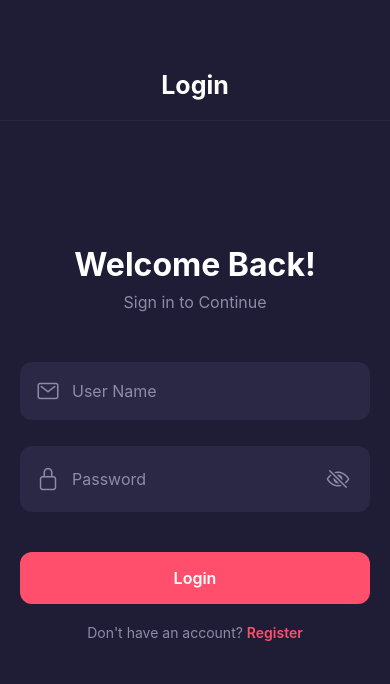
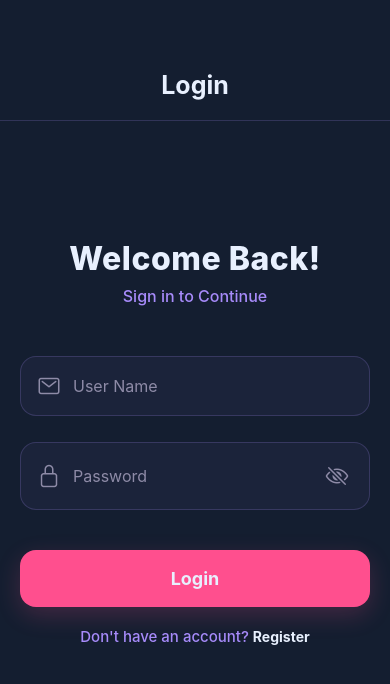
Before and after one commit to Abdulrahman-G-Alfahad/Capstone-Project-2025-App, a React Native app in the folder Bwaihy/: screen /Login in a window 390 px wide. Shown: the top 684 px of the page. Built offline with nearby package versions, Linux system fonts and the light colour scheme.

Commit message:
fixed UI

```diff
--- a/Bwaihy/App.js
+++ b/Bwaihy/App.js
@@ -10,7 +10,7 @@ import UserContext from "./src/context/UserContext";
 import AccountContext from "./src/context/AccountContext";
 import BusinessDashboard from "./src/screens/Business/businessDashboard";
 import jwtDecode from "jwt-decode";
-import FamilyTieDetails from "./src/screens/Home/FamilyTieDetails";
+
 
 export default function App() {
   const queryClient = new QueryClient();
@@ -30,8 +30,8 @@ export default function App() {
   };
 
   useEffect(() => {
-    checkToken();
-    // deleteToken();
+    // checkToken();
+    deleteToken();
   }, []);
 
   const renderDashboard = () => {
@@ -58,9 +58,6 @@ export default function App() {
       </QueryClientProvider>
     </NavigationContainer>
 
-    // <View style={styles.container}>
-    //   <FamilyTieDetails />
-    // </View>
   );
 }
 
--- a/Bwaihy/src/components/FaceID.js
+++ b/Bwaihy/src/components/FaceID.js
@@ -531,112 +531,108 @@ const FaceID = ({
 const styles = StyleSheet.create({
   modalOverlay: {
     flex: 1,
-    backgroundColor: "rgba(31, 29, 53, 0.95)",
+    backgroundColor: "rgba(20, 30, 48, 0.95)",
     justifyContent: "center",
     alignItems: "center",
   },
   modalContent: {
-    backgroundColor: "#2a2844",
+    backgroundColor: "#141E30",
     borderRadius: 24,
     padding: 32,
     width: "90%",
     alignItems: "center",
-    shadowColor: "#000",
+    shadowColor: "#A78BFA",
     shadowOffset: {
       width: 0,
       height: 8,
     },
-    shadowOpacity: 0.44,
-    shadowRadius: 10.32,
+    shadowOpacity: 0.2,
+    shadowRadius: 24,
     elevation: 16,
     borderWidth: 1,
-    borderColor: "rgba(255, 255, 255, 0.1)",
+    borderColor: "rgba(167, 139, 250, 0.2)",
   },
   modalTitle: {
     fontSize: 28,
     fontWeight: "800",
-    color: "#fff",
+    color: "#E8F0FE",
     textAlign: "center",
     marginBottom: 16,
-    textShadowColor: "rgba(255, 79, 109, 0.3)",
-    textShadowOffset: { width: 0, height: 2 },
-    textShadowRadius: 4,
+    letterSpacing: 0.5,
   },
   modalSubtitle: {
     fontSize: 16,
-    color: "#9991b1",
+    color: "rgba(232, 240, 254, 0.6)",
     textAlign: "center",
     marginBottom: 32,
     lineHeight: 24,
     paddingHorizontal: 20,
+    fontWeight: "500",
   },
   faceIDIconContainer: {
     marginVertical: 24,
     alignItems: "center",
-    backgroundColor: "rgba(255, 79, 109, 0.1)",
+    backgroundColor: "rgba(255, 79, 142, 0.1)",
     padding: 24,
     borderRadius: 50,
     borderWidth: 2,
-    borderColor: "rgba(255, 79, 109, 0.2)",
+    borderColor: "rgba(255, 79, 142, 0.2)",
   },
   confirmButton: {
     width: "100%",
-    backgroundColor: "#FF4F6D",
+    backgroundColor: "#FF4F8E",
     padding: 18,
     borderRadius: 16,
     marginBottom: 16,
-    shadowColor: "#FF4F6D",
+    shadowColor: "#FF4F8E",
     shadowOffset: {
       width: 0,
-      height: 4,
+      height: 8,
     },
-    shadowOpacity: 0.3,
-    shadowRadius: 5.46,
-    elevation: 9,
+    shadowOpacity: 0.2,
+    shadowRadius: 24,
+    elevation: 8,
   },
   confirmButtonText: {
-    color: "#fff",
+    color: "#E8F0FE",
     fontSize: 18,
     fontWeight: "700",
     textAlign: "center",
-    textShadowColor: "rgba(0, 0, 0, 0.25)",
-    textShadowOffset: { width: 0, height: 1 },
-    textShadowRadius: 2,
   },
   cancelButton: {
     width: "100%",
   },
   cancelButtonText: {
-    color: "#9991b1",
-    fontSize: 16,
-    fontWeight: "600",
+    color: "rgba(232, 240, 254, 0.6)",
+    fontSize: 15,
+    fontWeight: "500",
     textAlign: "center",
   },
   faceIOModalOverlay: {
     flex: 1,
-    backgroundColor: "rgba(31, 29, 53, 0.98)",
+    backgroundColor: "rgba(20, 30, 48, 0.98)",
     justifyContent: "center",
     alignItems: "center",
   },
   faceIOModalContent: {
     flex: 1,
     width: "100%",
-    backgroundColor: "#2a2844",
+    backgroundColor: "#141E30",
     borderRadius: 24,
     overflow: "hidden",
     margin: 16,
     marginTop: 60,
     marginBottom: 30,
-    shadowColor: "#000",
+    shadowColor: "#A78BFA",
     shadowOffset: {
       width: 0,
       height: 8,
     },
-    shadowOpacity: 0.44,
-    shadowRadius: 10.32,
+    shadowOpacity: 0.2,
+    shadowRadius: 24,
     elevation: 16,
     borderWidth: 1,
-    borderColor: "rgba(255, 255, 255, 0.1)",
+    borderColor: "rgba(167, 139, 250, 0.2)",
   },
   faceIOHeader: {
     flexDirection: "row",
@@ -644,21 +640,19 @@ const styles = StyleSheet.create({
     alignItems: "center",
     paddingHorizontal: 20,
     paddingVertical: 16,
-    backgroundColor: "#1f1d35",
+    backgroundColor: "#141E30",
     borderBottomWidth: 1,
-    borderBottomColor: "rgba(255, 255, 255, 0.1)",
+    borderBottomColor: "rgba(167, 139, 250, 0.2)",
   },
   faceIOHeaderText: {
     fontSize: 20,
     fontWeight: "700",
-    color: "#fff",
-    textShadowColor: "rgba(255, 79, 109, 0.3)",
-    textShadowOffset: { width: 0, height: 1 },
-    textShadowRadius: 2,
+    color: "#E8F0FE",
+    letterSpacing: 0.5,
   },
   webView: {
     flex: 1,
-    backgroundColor: "#1f1d35",
+    backgroundColor: "#141E30",
   },
   closeFaceIOButton: {
     padding: 8,
--- a/Bwaihy/src/screens/Auth/Login.js
+++ b/Bwaihy/src/screens/Auth/Login.js
@@ -34,11 +34,11 @@ const Login = () => {
     mutationKey: ["login"],
     mutationFn: () => login(userInfo),
     onSuccess: (data) => {
-      console.log(data)
-      console.log(data.token)
+      console.log(data);
+      console.log(data.token);
       setUser(true);
       const decodedToken = jwtDecode(data.token);
-      console.log(decodedToken)
+      console.log(decodedToken);
       setAccountType(decodedToken.accountType);
       // console.log("Login successful:", data);
       // console.log("Decoded account type:", decodedToken.accountType);
@@ -124,20 +124,20 @@ const Login = () => {
 const styles = StyleSheet.create({
   container: {
     flex: 1,
-    backgroundColor: "#1f1d35",
+    backgroundColor: "#141E30",
   },
   header: {
     alignItems: "center",
     paddingTop: 70,
     paddingBottom: 20,
-    backgroundColor: "#1f1d35",
+    backgroundColor: "#141E30",
     borderBottomWidth: 1,
-    borderBottomColor: "#2a2844",
+    borderBottomColor: "rgba(167, 139, 250, 0.2)",
   },
   headerTitle: {
     fontSize: 25,
     fontWeight: "bold",
-    color: "#fff",
+    color: "#E8F0FE",
     textAlign: "center",
   },
   content: {
@@ -148,16 +148,18 @@ const styles = StyleSheet.create({
   welcomeText: {
     fontSize: 32,
     textAlign: "center",
-    fontWeight: "bold",
-    color: "#fff",
+    fontWeight: "800",
+    color: "#E8F0FE",
     marginBottom: 8,
     marginTop: -80,
+    letterSpacing: 0.5,
   },
   subText: {
     fontSize: 16,
-    color: "#8e8ba7",
+    color: "#A78BFA",
     marginBottom: 40,
     textAlign: "center",
+    fontWeight: "500",
   },
   form: {
     width: "100%",
@@ -165,15 +167,17 @@ const styles = StyleSheet.create({
   inputContainer: {
     flexDirection: "row",
     alignItems: "center",
-    backgroundColor: "#2a2844",
-    borderRadius: 12,
+    backgroundColor: "rgba(167, 139, 250, 0.05)",
+    borderRadius: 16,
     padding: 16,
     marginBottom: 16,
     marginTop: 10,
+    borderWidth: 1,
+    borderColor: "rgba(167, 139, 250, 0.2)",
   },
   input: {
     flex: 1,
-    color: "#fff",
+    color: "#E8F0FE",
     marginLeft: 12,
     fontSize: 16,
   },
@@ -181,16 +185,24 @@ const styles = StyleSheet.create({
     padding: 4,
   },
   loginButton: {
-    backgroundColor: "#FF4F6D",
-    borderRadius: 12,
-    padding: 16,
+    backgroundColor: "#FF4F8E",
+    borderRadius: 16,
+    padding: 18,
     alignItems: "center",
     marginTop: 24,
+    shadowColor: "#FF4F8E",
+    shadowOffset: {
+      width: 0,
+      height: 8,
+    },
+    shadowOpacity: 0.2,
+    shadowRadius: 24,
+    elevation: 8,
   },
   buttonText: {
-    color: "#fff",
-    fontSize: 16,
-    fontWeight: "600",
+    color: "#E8F0FE",
+    fontSize: 18,
+    fontWeight: "700",
   },
   registerContainer: {
     flexDirection: "row",
@@ -199,12 +211,13 @@ const styles = StyleSheet.create({
     marginTop: 20,
   },
   registerText: {
-    color: "#8e8ba7",
-    fontSize: 14,
+    color: "#A78BFA",
+    fontSize: 15,
+    fontWeight: "500",
   },
   registerHighlight: {
-    color: "#FF4F6D",
-    fontWeight: "600",
+    color: "#E8F0FE",
+    fontWeight: "700",
   },
 });
 
--- a/Bwaihy/src/screens/Auth/Register.js
+++ b/Bwaihy/src/screens/Auth/Register.js
@@ -269,16 +269,16 @@ const Register = () => {
 const styles = StyleSheet.create({
   container: {
     flex: 1,
-    backgroundColor: "#1f1d35",
+    backgroundColor: "#141E30",
   },
   header: {
     paddingTop: 60,
     paddingBottom: 16,
-    backgroundColor: "#1f1d35",
+    backgroundColor: "#141E30",
     borderBottomWidth: 1,
-    borderBottomColor: "#2a2844",
+    borderBottomColor: "rgba(167, 139, 250, 0.2)",
     alignItems: "center",
-    shadowColor: "#000",
+    shadowColor: "#A78BFA",
     shadowOffset: {
       width: 0,
       height: 2,
@@ -289,8 +289,9 @@ const styles = StyleSheet.create({
   },
   headerTitle: {
     fontSize: 24,
-    fontWeight: "bold",
-    color: "#fff",
+    fontWeight: "800",
+    color: "#E8F0FE",
+    letterSpacing: 0.5,
   },
   keyboardAvoidingView: {
     flex: 1,
@@ -310,16 +311,18 @@ const styles = StyleSheet.create({
   welcomeText: {
     fontSize: 32,
     textAlign: "center",
-    fontWeight: "bold",
-    color: "#fff",
+    fontWeight: "800",
+    color: "#E8F0FE",
     marginTop: 20,
     marginBottom: 8,
+    letterSpacing: 0.5,
   },
   subText: {
     fontSize: 16,
-    color: "#8e8ba7",
+    color: "#A78BFA",
     marginBottom: 32,
     textAlign: "center",
+    fontWeight: "500",
   },
   form: {
     width: "100%",
@@ -328,14 +331,16 @@ const styles = StyleSheet.create({
   inputContainer: {
     flexDirection: "row",
     alignItems: "center",
-    backgroundColor: "#2a2844",
-    borderRadius: 12,
+    backgroundColor: "rgba(167, 139, 250, 0.05)",
+    borderRadius: 16,
     padding: 16,
     marginBottom: 8,
+    borderWidth: 1,
+    borderColor: "rgba(167, 139, 250, 0.2)",
   },
   input: {
     flex: 1,
-    color: "#fff",
+    color: "#E8F0FE",
     marginLeft: 12,
     fontSize: 16,
     height: 24,
@@ -344,24 +349,24 @@ const styles = StyleSheet.create({
     padding: 4,
   },
   registerButton: {
-    backgroundColor: "#FF4F6D",
-    borderRadius: 12,
-    padding: 16,
+    backgroundColor: "#FF4F8E",
+    borderRadius: 16,
+    padding: 18,
     alignItems: "center",
     marginTop: 8,
-    shadowColor: "#FF4F6D",
+    shadowColor: "#FF4F8E",
     shadowOffset: {
       width: 0,
-      height: 2,
+      height: 8,
     },
-    shadowOpacity: 0.25,
-    shadowRadius: 4,
-    elevation: 4,
+    shadowOpacity: 0.2,
+    shadowRadius: 24,
+    elevation: 8,
   },
   buttonText: {
-    color: "#fff",
-    fontSize: 16,
-    fontWeight: "600",
+    color: "#E8F0FE",
+    fontSize: 18,
+    fontWeight: "700",
   },
   loginContainer: {
     flexDirection: "row",
@@ -370,24 +375,27 @@ const styles = StyleSheet.create({
     marginTop: 8,
   },
   loginText: {
-    color: "#8e8ba7",
-    fontSize: 14,
+    color: "#A78BFA",
+    fontSize: 15,
+    fontWeight: "500",
   },
   loginHighlight: {
-    color: "#FF4F6D",
-    fontWeight: "600",
+    color: "#E8F0FE",
+    fontWeight: "700",
   },
   faceIdButton: {
-    backgroundColor: "#4B4CED",
-    borderRadius: 12,
-    padding: 16,
+    backgroundColor: "rgba(167, 139, 250, 0.15)",
+    borderRadius: 16,
+    padding: 18,
     alignItems: "center",
     marginTop: 8,
     flexDirection: "row",
     justifyContent: "center",
+    borderWidth: 1,
+    borderColor: "rgba(167, 139, 250, 0.2)",
   },
   faceIdButtonText: {
-    color: "#fff",
+    color: "#E8F0FE",
     fontSize: 16,
     fontWeight: "600",
     marginLeft: 8,
```
